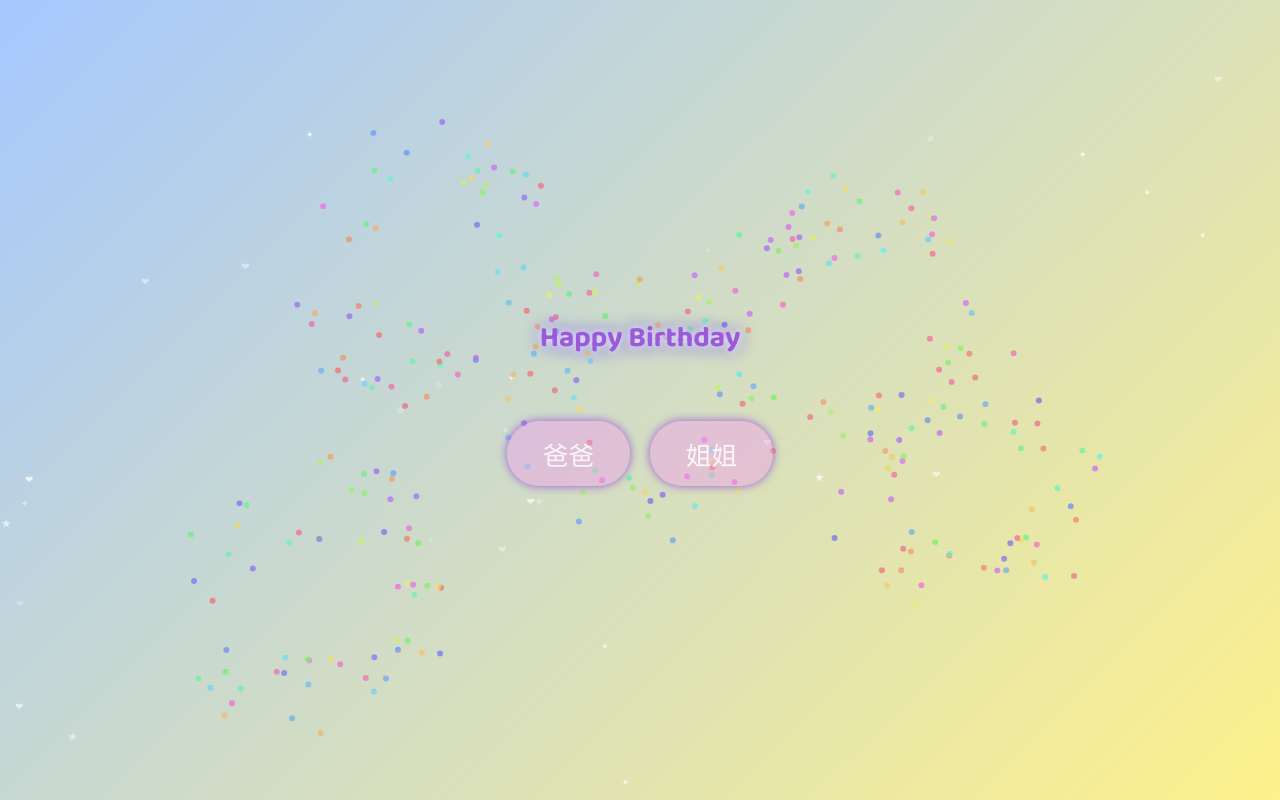
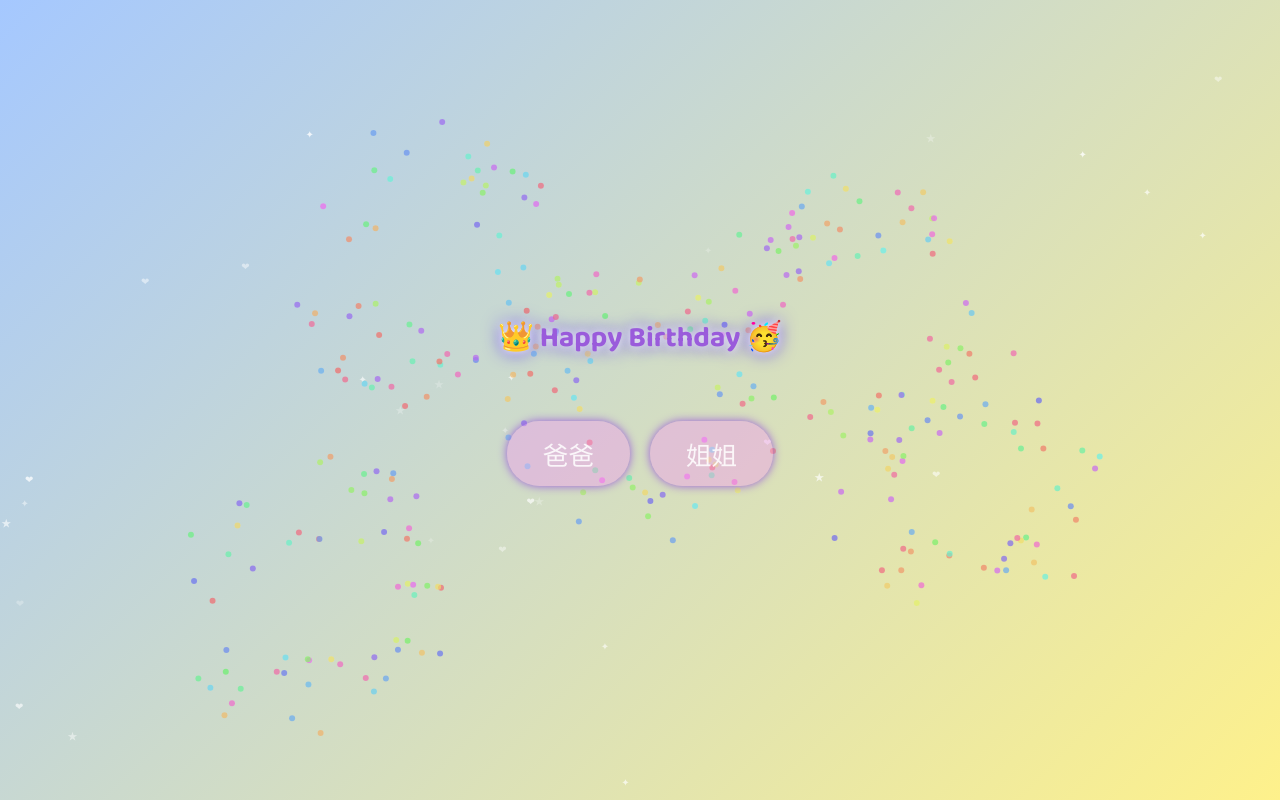
Before and after one commit to Isabella094/birthday, a plain HTML site: page index.html in a window 1280 px wide. Drawn offline with Linux system fonts and the light colour scheme.

Commit message:
Update index.html

```diff
--- a/index.html
+++ b/index.html
@@ -111,7 +111,7 @@
 
   <canvas id="bgCanvas"></canvas>
 
-  <h6 id="birthdayText"> Happy Birthday</h6>
+  <h6 id="birthdayText"> 👑 Happy Birthday 🥳 </h6>
 
   <div class="button-container hidden">
     <button class="person-btn" id="dadBtn">爸爸</button>
```
